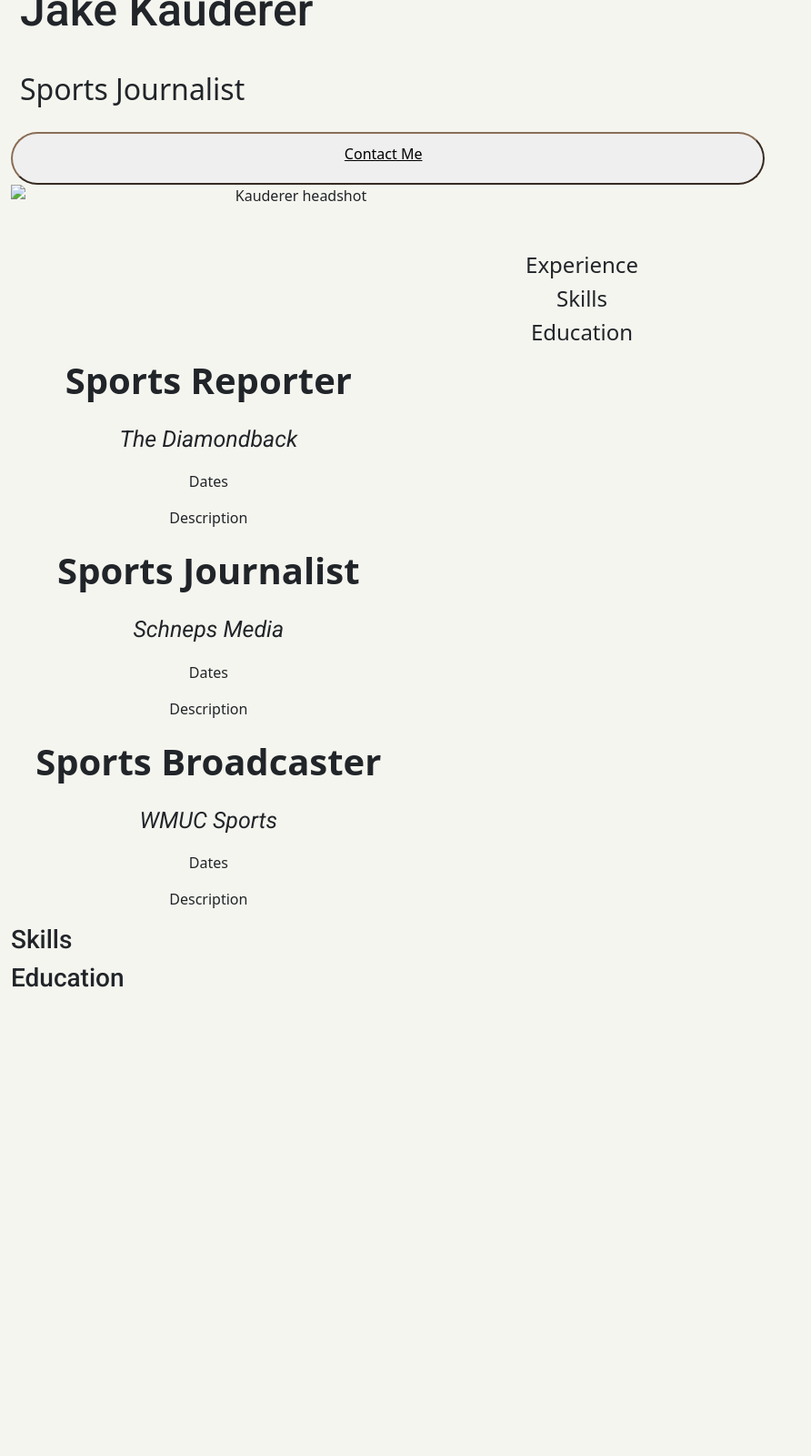
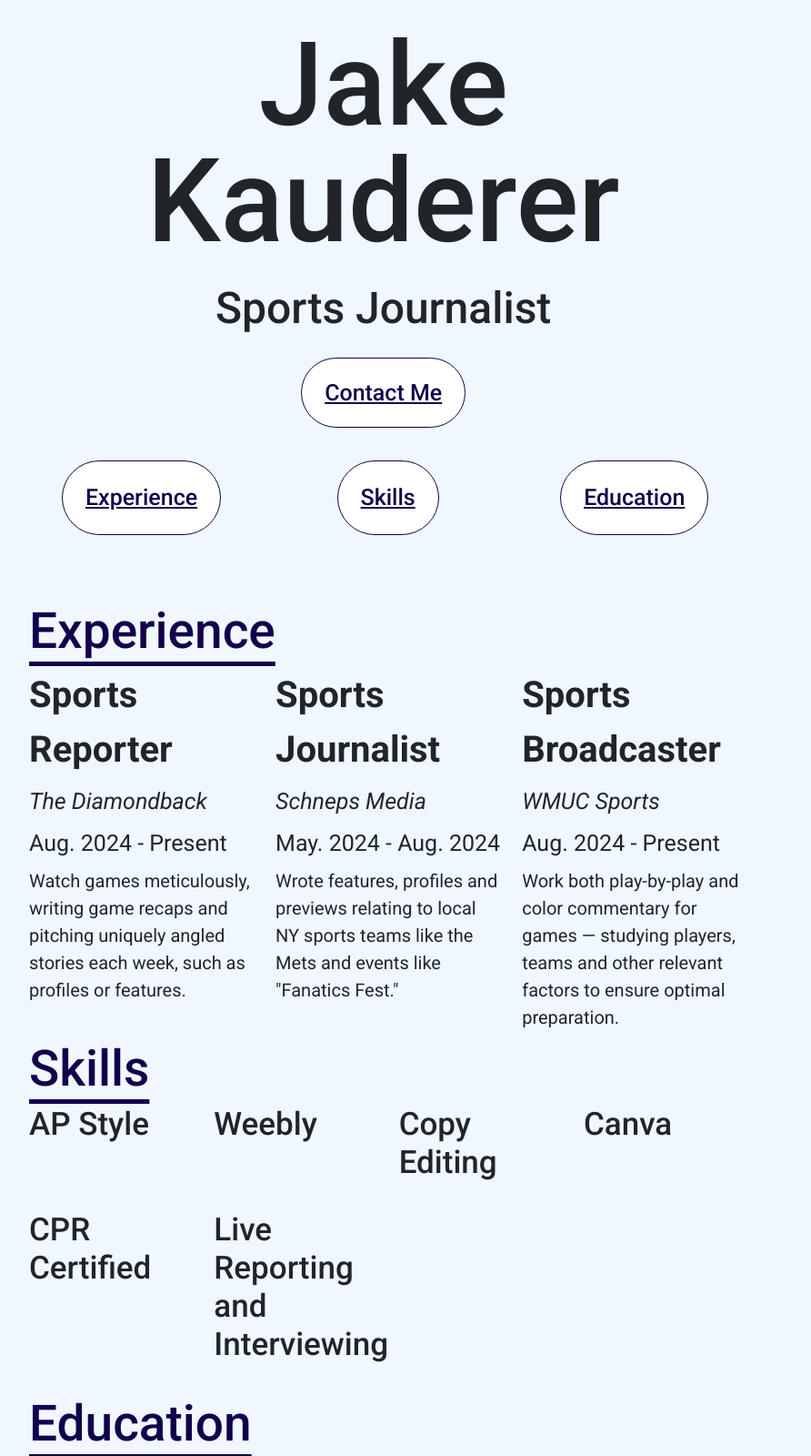
Before and after one commit to Jake1389/Jacob-Kauderer-Jour352, a plain HTML site: page online-portfolio/index.html in a window 1280 px wide. Shown: the part 29-1629 px from the top of the page at 91% size, without its empty margins (0-892 px from the left). Before the commit the page ends 1120 px from the top, so only its background shows below. Drawn offline with nearby package versions, Linux system fonts and the light colour scheme.

Commit message:
portfolio (updated)

```diff
--- a/online-portfolio/index.html
+++ b/online-portfolio/index.html
@@ -3,7 +3,6 @@
     <head>
         <meta charset="UTF-8" />
         <meta name="viewport" content="width=device-width, initial-scale=1" />
-
         <title>Jake Kauderer Portfolio</title>
 
         <link
@@ -21,42 +20,111 @@
     </head>
 
     <body>
-        <div class="container-fluid" id="topper">
+        <div class="container-fluid">
             <div class="row">
-                <div class="col-sm-8">
-                    <h1>Jake Kauderer</h1>
-                    <h2>Sports Journalist</h2>
-                    <button>Contact Me</button>
+                <div class="col-sm-8 content-column">
+                    <div id="topper">
+                        <h1>Jake Kauderer</h1>
+                        <h2>Sports Journalist</h2>
+                        <h2><a href="mailto:jkauder1@terpmail.umd.edu" class="button-style">Contact Me</a></h2>
+                    </div>
+
+                    <div id="navigation">
+                        <div class="row">
+                            <div class="col-4">
+                                <h4><a href="#experience" class="button-style">Experience</a></h4>
+                            </div>
+                            <div class="col-4">
+                                <h4><a href="#skills" class="button-style">Skills</a></h4>
+                            </div>
+                            <div class="col-4">
+                                <h4><a href="#education" class="button-style">Education</a></h4>
+                            </div>
+                        </div>
+                    </div>
+
+                    <div id="sections">
+                        <div class="row">
+                            <div class="col">
+                                <h3 id="experience">Experience</h3>
+                            </div>
+                        </div>
+                        <div class="row">
+                            <div class="col-4">
+                                <p class="jobtitle">
+                                    Sports <br />
+                                    Reporter
+                                </p>
+                                <p class="organization"><i>The Diamondback</i></p>
+                                <p class="dates">Aug. 2024 - Present</p>
+                                <p class="description">
+                                    Watch games meticulously, writing game recaps and pitching uniquely angled stories
+                                    each week, such as profiles or features.
+                                </p>
+                            </div>
+                            <div class="col-4">
+                                <p class="jobtitle">Sports Journalist</p>
+                                <p class="organization"><i>Schneps Media</i></p>
+                                <p class="dates">May. 2024 - Aug. 2024</p>
+                                <p class="description">
+                                    Wrote features, profiles and previews relating to local NY sports teams like the
+                                    Mets and events like "Fanatics Fest."
+                                </p>
+                            </div>
+                            <div class="col-4">
+                                <p class="jobtitle">Sports Broadcaster</p>
+                                <p class="organization"><i>WMUC Sports</i></p>
+                                <p class="dates">Aug. 2024 - Present</p>
+                                <p class="description">
+                                    Work both play-by-play and color commentary for games — studying players, teams and
+                                    other relevant factors to ensure optimal preparation.
+                                </p>
+                            </div>
+                        </div>
+                        <div class="row">
+                            <div class="col">
+                                <h3 id="skills">Skills</h3>
+                            </div>
+                        </div>
+                        <div class="row" id="skills">
+                            <div class="col-3">
+                                <h4>AP Style</h4>
+                            </div>
+                            <div class="col-3">
+                                <h4>Weebly</h4>
+                            </div>
+                            <div class="col-3">
+                                <h4>Copy Editing</h4>
+                            </div>
+                            <div class="col-3">
+                                <h4>Canva</h4>
+                            </div>
+                            <div class="col-3">
+                                <h4>CPR Certified</h4>
+                            </div>
+                            <div class="col-3">
+                                <h4>Live Reporting and Interviewing</h4>
+                            </div>
+                        </div>
+                        <div class="row">
+                            <div class="col">
+                                <h3 id="education">Education</h3>
+                            </div>
+                        </div>
+                        <div class="row">
+                            <div class="col-8">
+                                <p class="school">University of Maryland</p>
+                                <p class="organization"><i>Bachelor of Arts, Journalism</i></p>
+                                <p class="dates">August 2023 - May 2027</p>
+                            </div>
+                        </div>
+                    </div>
+                </div>
+
+                <div class="col-sm-4 image-column">
                     <img src="SMP%20Headshot.JPEG" alt="Kauderer headshot" />
                 </div>
             </div>
-            <div class="container-fluid" id="navigation">
-                <div class="row">
-                    <div class="col-12"><h4 id="experience">Experience<a/></h4></div>
-                    <div class="col-12"><h4>Skills</h4></div>
-                    <div class="col-12"><h4>Education</h4></div>
-                </div>
-                <div class="col-4">
-                    <p class="jobtitle"><B>Sports Reporter</B></p>
-                    <p class="organization"><i>The Diamondback</i></p>
-                    <p>Dates</p>
-                    <p>Description</p>
-                </div>
-                <div class="col-4">
-                    <p class="jobtitle"><B>Sports Journalist</B></p>
-                    <p class="organization"><i>Schneps Media</i></p>
-                    <p>Dates</p>
-                    <p>Description</p>
-                </div>
-                <div class="col-4">
-                    <p class="jobtitle"><B>Sports Broadcaster</B></p>
-                    <p class="organization"><i>WMUC Sports</i></p>
-                    <p>Dates</p>
-                    <p>Description</p>
-                </div>
-            </div>
-            <div class="col-4"><h3 id="skills">Skills<a/></h3></div>
-            <div class="col-4"><h3 id="education">Education</h3></div>
         </div>
     </body>
 </html>
--- a/online-portfolio/style.css
+++ b/online-portfolio/style.css
@@ -1,18 +1,6 @@
-/*
- * Color Palette
-Color 1 - #FFEE88
-Color 2 - #00CC99
-Color 3 - #FDFFF7
-Color 4 - #880044
-Color 5 - #AA1155
-Color 6 - #f5f5ef
-Color 7 - #8a6d56
-Color 8 - #ffbd59
- */
-
 @media {
     h1 {
-        font-family: "Roboto", serif;
+        font-family: "Roboto" serif;
         padding: 10px 20px 20px 10px;
         font-size: 50px;
     }
@@ -21,50 +9,118 @@ Color 8 - #ffbd59
     }
 
     img {
-        width: 75%;
-        display:block;
-        text-align:center;
-    }
-
-    button {
         width: 100%;
+        max-width: 300px;
+        height: auto;
+        display: block;
+        margin: 0 auto;
         border-radius: 100px;
-        border-color: #8a6d56;
-        padding: 10px 20px 20px 10px;
-        text-decoration: underline;
     }
 
     body {
-        background-color: #f5f5ef;
+        background-color: #f0f8ff;
+        font-family: "Roboto", serif;
     }
 
     #topper {
-        height: 50px;
+        padding: 1rem 0;
+        text-align: center;
+    }
+
+    #topper h1 {
+        font-size: 8rem;
+        margin-top: 0;
+        margin-bottom: 0;
+        line-height: 1;
+    }
+
+    #topper h2 {
+        font-size: 3rem;
+        margin-top: 0;
+        margin-bottom: 0;
+        line-height: 1;
     }
 
     #navigation {
-        margin: 50px 0px 0px 0px;
         text-align: center;
+        margin-bottom: 4rem;
     }
 
-    h3 {
-        font-family: "Roboto", serif;
+    #navigation h4 {
+        font-size: 2.5px;
+    }
+
+    #sections h3 {
+        color: #13004d;
+        font-size: 55px;
+        text-decoration: underline;
+        text-underline-offset: 15px;
+    }
+
+    .content-column {
+        padding: 2rem;
+    }
+
+    .school {
+        font-size: 40px;
+        font-weight: bold;
+        margin-bottom: 0.3px;
+    }
+
+    .degree {
+        font-size: 25px;
+        margin-bottom: 0.3rem;
+    }
+
+    .dates {
+        font-size: 25px;
     }
 
     .jobtitle {
         font-size: 40px;
-    }
-
-    .experience {
-        font-size: 92px;
-    }
-
-    .jobs {
+        font-weight: bold;
+        margin-bottom: 0.3rem;
     }
 
     .organization {
-        font-family: "Roboto", serif;
         font-size: 25px;
+        margin-bottom: 0.3rem;
+    }
+
+    .description {
+        font-size: 20px;
+    }
+
+    .col-4 p {
+        margin-bottom: 0.5rem;
+    }
+
+    .image-column img {
+        width: 100%;
+        max-width: none;
+        height: auto;
+        border-radius: 15px;
+    }
+
+    #skills h4 {
+        font-size: 35px;
+        margin-bottom: 2rem;
+    }
+
+    .button-style {
+        margin: 0;
+        font-size: 25px;
+        padding: 25px 25px;
+        background-color: white;
+        color: #13004d;
+        display: inline-block;
+        border-radius: 100px;
+        border: 1px solid #13004d;
+    }
+
+    .button-style:hover {
+        background-color: #13004d;
+        color: white;
     }
 }
 
@@ -72,4 +128,12 @@ Color 8 - #ffbd59
     h1 {
         font-size: 50px;
     }
+    img {
+        width: 100%;
+        max-width: 300px;
+        height: auto;
+        display: block;
+        margin: 0 auto;
+        border-radius: 100px;
+    }
 }
```
